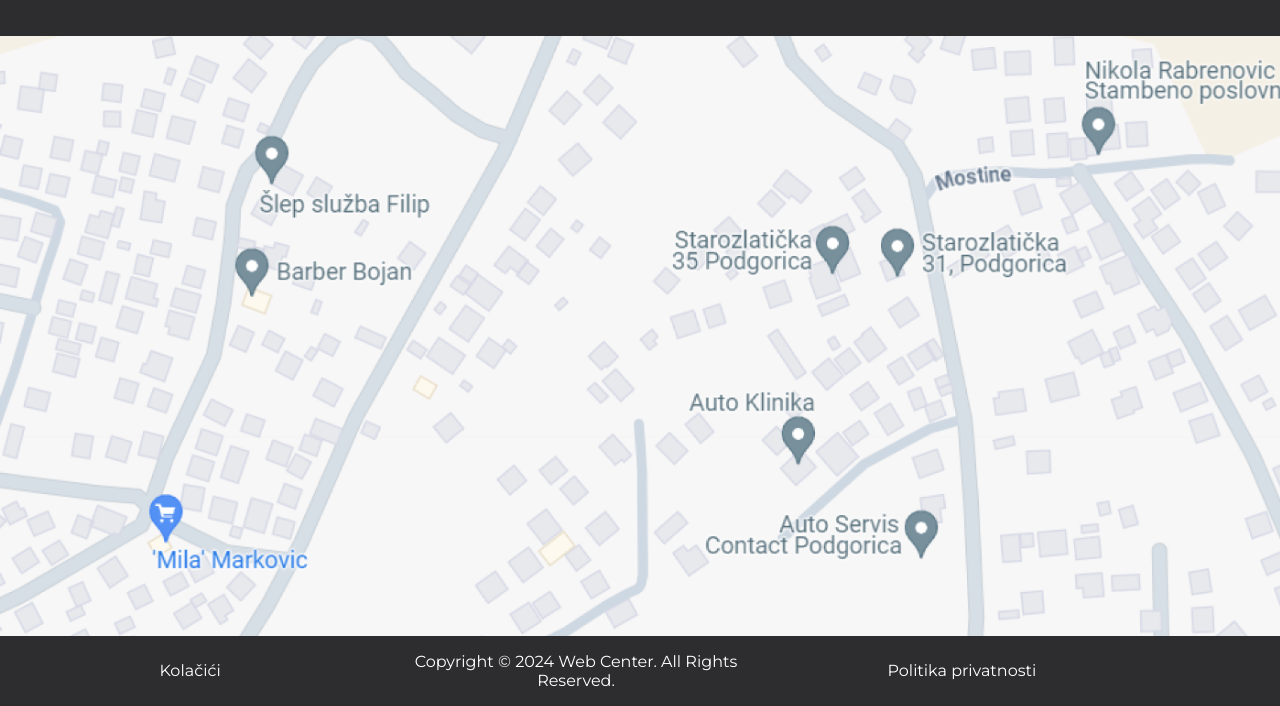
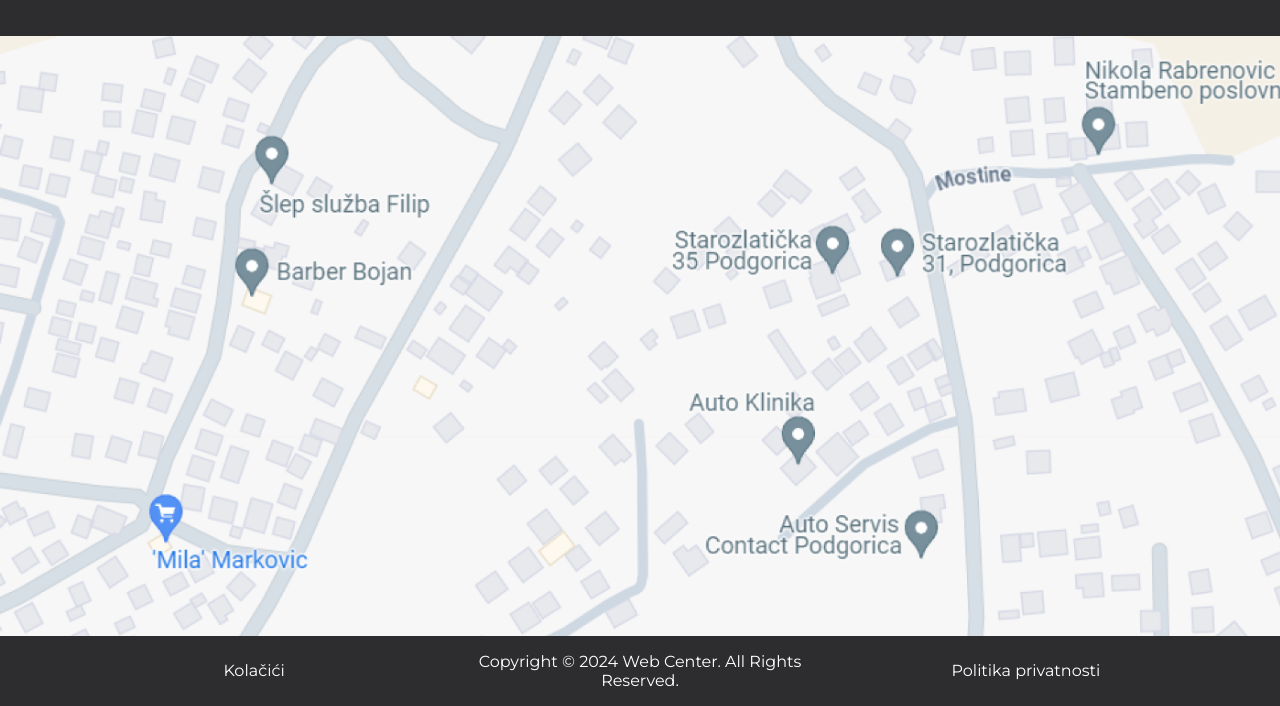
Before and after one commit to terzicstefan/prosistem, a website: page kontakt/index.html in a window 1280 px wide. Shown: the part 1046-1752 px from the top of the page. Drawn offline with Linux system fonts and the light colour scheme; a web font is replaced by a local one.

Commit message:
bottom footer

```diff
--- a/styles.css
+++ b/styles.css
@@ -942,7 +942,7 @@ footer {
   display: flex;
   width: 90%;
   align-items: center;
-  padding: 0 0%;
+  padding: 0 5%;
   justify-content:space-between;
 }
 
```
Also changed, not shown: kontakt/index.html (+0 -3 lines).
